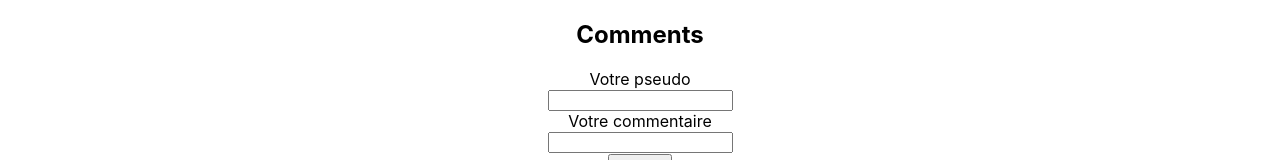
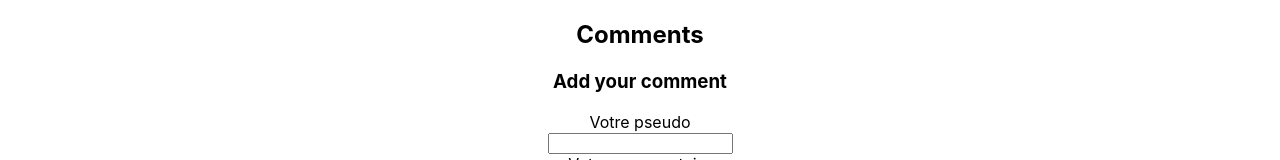
Before and after one commit to mliraudcoel/wildcircus-front, a React (Create React App) app: page / in a window 1280 px wide. Shown: the part 773-933 px from the top of the page. Built offline with nearby package versions, Linux system fonts and the light colour scheme; no server answers.

Commit message:
comment is ok

```diff
--- a/src/Components/Comments/Comments.js
+++ b/src/Components/Comments/Comments.js
@@ -38,13 +38,14 @@ useEffect(() => {
       {comments.map((comment, index) => {
         return(
           <div>
-            <h3>{comment.pseudo}</h3>
+            <h4>{comment.pseudo}</h4>
             <p>{comment.comment}</p>
           </div>
         );
       })
 
       }
+      <h3>Add your comment</h3>
       <form>
       <label htmlFor="h4 mb-4"> Votre pseudo </label>
       <div className="container-input">
```
